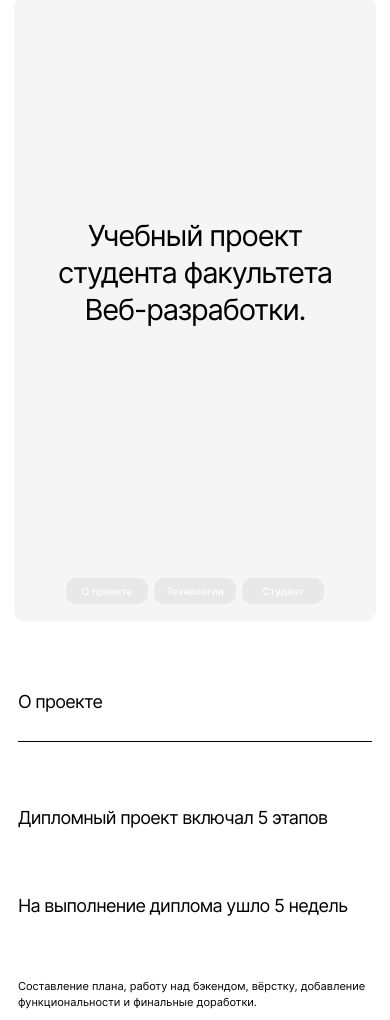
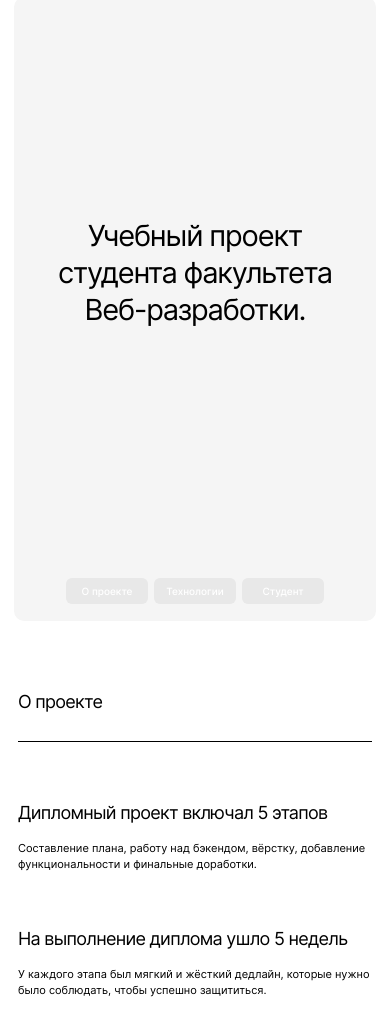
Before and after one commit to enswbl/movies-explorer-frontend, a React app: page / in a window 390 px wide. Shown: the part 80-1100 px from the top of the page. Built offline with nearby package versions, Linux system fonts and the light colour scheme; a web font is replaced by a local one.

Commit message:
feat: добавить переход по кнопкам, немного рефакторинга

```diff
--- a/src/components/AboutMe/AboutMe.js
+++ b/src/components/AboutMe/AboutMe.js
@@ -1,11 +1,11 @@
 import React from 'react';
 import plvn from "../../images/plvn.jpg";
 
-const AboutMe = () => {
+const AboutMe = ({myRef}) => {
 
     return ((
         <>
-            <div className='about-me'>
+            <div className='about-me' ref={myRef}>
 
                 <h2 className="about-project__title">Студент</h2>
 
--- a/src/components/AboutProject/AboutProject.css
+++ b/src/components/AboutProject/AboutProject.css
@@ -43,9 +43,8 @@
     display: grid;
 
     grid-template-columns: 1fr 1fr;
-    grid-template-rows: 1fr 1fr;
+    grid-template-rows: 1fr;
     grid-column-gap: 40px;
-    grid-row-gap: 26px;
 
     justify-content: center;
     align-items: center;
@@ -57,16 +56,15 @@
 
     .about-project__description {
         grid-column-gap: 30px;
-        grid-row-gap: 22px;
         margin: 0 auto 94px 0;
     }
 }
 
 @media (max-width: 460px) {
 
-    .about-project__description { /*TODO, mobile*/
+    .about-project__description {
         grid-template-columns: 1fr;
-        grid-template-rows: 1fr 1fr 1fr 1fr;
+        grid-template-rows: 1fr 1fr;
         grid-row-gap: 56px;
 
         margin: 0 auto 60px;
@@ -78,7 +76,14 @@
     line-height: 24px;
     font-weight: normal;
     letter-spacing: -0.04em;
-    margin: 0;
+    margin: 0 0 26px;
+}
+
+@media (max-width: 768px) {
+
+    .about-project__description-title {
+        margin: 0 0 22px;
+    }
 }
 
 @media (max-width: 460px) {
@@ -86,6 +91,7 @@
     .about-project__description-title {
         font-size: 18px;
         line-height: 22px;
+        margin: 0 0 16px;
     }
 }
 
--- a/src/components/AboutProject/AboutProject.js
+++ b/src/components/AboutProject/AboutProject.js
@@ -1,20 +1,26 @@
 import React from 'react';
 
-const AboutProject = () => {
+const AboutProject = ({myRef}) => {
 
     return ((
         <>
-            <div className='about-project'>
+            <div className='about-project' ref={myRef}>
 
                 <h2 className="about-project__title">О проекте</h2>
 
                 <div className="about-project__description">
-                    <h3 className="about-project__description-title">Дипломный проект включал 5 этапов</h3>
-                    <h3 className="about-project__description-title">На выполнение диплома ушло 5 недель</h3>
-                    <p className="about-project__description-paragraph">Составление плана, работу над бэкендом, вёрстку, добавление функциональности и финальные
+
+<div>
+<h3 className="about-project__description-title">Дипломный проект включал 5 этапов</h3>
+<p className="about-project__description-paragraph">Составление плана, работу над бэкендом, вёрстку, добавление функциональности и финальные
                         доработки.</p>
+</div>
+
+<div>
+<h3 className="about-project__description-title">На выполнение диплома ушло 5 недель</h3>
                     <p className="about-project__description-paragraph">У каждого этапа был мягкий и жёсткий дедлайн, которые нужно было соблюдать, чтобы успешно
                         защититься.</p>
+</div>
                 </div>
 
                 <div className="about-project__stages">
@@ -24,7 +30,6 @@ const AboutProject = () => {
                     <p className="about-project__stages-paragraph">Front-end</p>
                 </div>
 
-
             </div>
         </>
 
--- a/src/components/App/App.js
+++ b/src/components/App/App.js
@@ -1,4 +1,4 @@
-import React from 'react';
+import React, { useRef } from 'react';
 import {Route, Switch} from 'react-router-dom';
 import './App.css';
 import Register from "../Register/Register";
@@ -13,11 +13,16 @@ import AboutProject from "../AboutProject/AboutProject";
 import Techs from "../Techs/Techs";
 import AboutMe from "../AboutMe/AboutMe";
 import Portfolio from "../Portfolio/Portfolio";
-/*import NavTab from "../NavTab/NavTab";
+import NavTab from "../NavTab/NavTab";
+/*
 import Preloader from "../Preloader/Preloader";;*/
 import {CurrentUserContext} from '../../contexts/CurrentUserContext'
 
 function App() {
+
+    const section1Ref = useRef(null);
+    const section2Ref = useRef(null);
+    const section3Ref = useRef(null);
 
     const [currentUser, setCurrentUserState] = React.useState({
         name: '',
@@ -90,14 +95,15 @@ function App() {
                             exact
                             path='/'>
                             <Promo/>
-                            {/* <NavTab/> TODO, links*/}
-                            <AboutProject/>
-                            <Techs/>
-                            <AboutMe/>
+                            <NavTab section1Ref={section1Ref} section2Ref={section2Ref} section3Ref={section3Ref} />
+                            <AboutProject myRef={section1Ref}/>
+                            <Techs myRef={section2Ref}/>
+                            <AboutMe myRef={section3Ref}/>
                             <Portfolio/>
                         </Route>
 
                         <Route path='/movies'>
+                        <SearchForm/>
                             {/*                               <FilterCheckbox/>
                             <MoviesCardList/>
                             <MoviesCard/>*/}
--- a/src/components/Footer/Footer.css
+++ b/src/components/Footer/Footer.css
@@ -43,13 +43,13 @@
 
 .footer__container {
     display: flex;
-    margin: 20px 70px 0;
+    margin: 20px 70px 20px;
 }
 
 @media (max-width: 768px) {
 
     .footer__container {
-        margin: 20px 30px 0;
+        margin: 20px 30px 10px;
         color: #A0A0A0;
     }
 }
--- a/src/components/Header/Header.js
+++ b/src/components/Header/Header.js
@@ -16,7 +16,6 @@ const Header = ({isOpen, useSetIsOpen, useSetIsClose}) => {
 
     return ((
         <header className='header'>
-
 
             {currentPath === '/' &&
             <>
--- /dev/null
+++ b/src/components/NavTab/NavTab.css
@@ -0,0 +1,61 @@
+.navtab {
+    display: flex;
+    justify-content: center;
+    align-items: center;
+    margin: 0 40px 0;
+    padding-top: 151px;
+    padding-bottom: 30px;
+    background-color: #F5F5F5;
+    border-bottom-right-radius: 10px;
+    border-bottom-left-radius: 10px;
+}
+
+@media (max-width: 768px) {
+
+    .navtab {
+        margin: 0 20px 0;
+        padding-top: 314px;
+        padding-bottom: 17px
+    }
+}
+
+@media (max-width: 460px) {
+
+    .navtab {
+        margin: 0 14px 0;
+        padding-top: 250px;
+        padding-bottom: 17px
+    }
+}
+
+.navtab__link {
+    display: flex;
+    justify-content: center;
+    align-items: center;
+    width: 96px;
+    height: 36px;
+    margin-left: 10px;
+    font-size: 12px;
+    line-height: 16px;
+    font-weight: 500;
+    text-align: center;
+    color: #ffffff;
+    background-color: #E8E8E8;
+    border-radius: 6px;
+    text-decoration: inherit;
+    border: none;
+}
+
+.navtab__link:nth-child(1) {
+    margin-left: 0;
+}
+
+@media (max-width: 460px) {
+
+    .navtab__link {
+        width: 82px;
+        height: 26px;
+        margin-left: 6px;
+        font-size: 10px;
+    }
+}
--- /dev/null
+++ b/src/components/NavTab/NavTab.js
@@ -0,0 +1,19 @@
+import React from 'react';
+
+const NavTab = ({section1Ref , section2Ref , section3Ref}) => {
+
+    const scrollTo = element => {
+        element.scrollIntoView({behavior: "smooth"});
+    }
+
+    return ((
+        <>
+            <nav className="navtab">
+                    <button onClick={_ => {scrollTo(section1Ref.current)}} className="navtab__link">О проекте</button>
+                    <button onClick={_ => {scrollTo(section2Ref.current)}} className="navtab__link">Технологии</button>
+                    <button onClick={_ => {scrollTo(section3Ref.current)}} className="navtab__link">Студент</button>
+                </nav>
+        </>
+    ));
+}
+export default NavTab;
--- a/src/components/Navigation/Navigation.css
+++ b/src/components/Navigation/Navigation.css
@@ -1,4 +1,4 @@
-.navigation { /*TODO*/
+.navigation {
     visibility: hidden;
     display: flex;
     flex-direction: column;
@@ -15,7 +15,6 @@
     margin-top: 28px;
     color: #000000;
     text-decoration: inherit;
-
     font-weight: 500;
     font-size: 18px;
     line-height: 22px;
@@ -34,7 +33,6 @@
 
 .header__account_nav {
     margin-top: auto;
-
     font-weight: 500;
     font-size: 18px;
     line-height: 22px;
--- a/src/components/Promo/Promo.css
+++ b/src/components/Promo/Promo.css
@@ -4,7 +4,8 @@
     justify-content: center;
     margin: 0 40px 0;
     background-color: #F5F5F5;
-    border-radius: 10px;
+    border-top-left-radius: 10px;
+    border-top-right-radius: 10px;
 }
 
 
@@ -25,7 +26,7 @@
 .promo__title {
     max-width: 730px;
     width: 100%;
-    margin: 160px auto 151px;
+    margin: 160px auto 0;
     font-size: 50px;
     line-height: 58px;
     font-weight: normal;
@@ -38,7 +39,7 @@
 
     .promo__title {
         max-width: 680px;
-        margin: 350px auto 314px;
+        margin: 350px auto 0;
         font-size: 40px;
         line-height: 52px;
     }
@@ -48,7 +49,7 @@
 
     .promo__title {
         max-width: 430px;
-        margin: 350px auto 314px;
+        margin: 350px auto 0;
         font-size: 40px;
         line-height: 52px;
     }
@@ -58,53 +59,8 @@
 
     .promo__title {
         max-width: 292px;
-        margin: 220px auto 250px;
+        margin: 220px auto 0;
         font-size: 29px;
         line-height: 37px;
     }
 }
-
-.promo__nav {
-    display: flex;
-    justify-content: center;
-    align-items: center;
-    margin-bottom: 30px;
-}
-
-@media (max-width: 460px) {
-
-    .promo__nav {
-        margin-bottom: 17px;
-    }
-}
-
-.promo__link {
-    display: flex;
-    justify-content: center;
-    align-items: center;
-    width: 96px;
-    height: 36px;
-    margin-left: 10px;
-    font-size: 12px;
-    line-height: 16px;
-    font-weight: 500;
-    text-align: center;
-    color: #ffffff;
-    background-color: #E8E8E8;
-    border-radius: 10px;
-    text-decoration: inherit;
-}
-
-.promo__link:nth-child(1) {
-    margin-left: 0;
-}
-
-@media (max-width: 460px) {
-
-    .promo__link {
-        width: 82px;
-        height: 26px;
-        margin-left: 6px;
-        font-size: 10px;
-    }
-}
--- a/src/components/Promo/Promo.js
+++ b/src/components/Promo/Promo.js
@@ -4,16 +4,9 @@ const Promo = () => {
 
     return ((
         <>
-
             <div className="promo">
 
                 <h1 className="promo__title">Учебный проект студента факультета Веб-разработки.</h1>
-
-                <nav className="promo__nav"> {/*TODO, nav, links*/}
-                    <a href="#" className="promo__link">О проекте</a>
-                    <a href="#" className="promo__link">Технологии</a>
-                    <a href="#" className="promo__link">Студент</a>
-                </nav>
 
             </div>
 
--- a/src/components/SearchForm/SearchForm.css
+++ b/src/components/SearchForm/SearchForm.css
@@ -1,4 +1,4 @@
-.search-form { /*TODO*/
+.search-form {
     display: flex;
     justify-content: center;
     align-items: center;
--- a/src/components/Techs/Techs.js
+++ b/src/components/Techs/Techs.js
@@ -1,11 +1,11 @@
 import React from 'react';
 
-const Techs = () => {
+const Techs = ({myRef}) => {
 
 
     return ((
         <>
-            <div className="promo"> {/* TODO*/}
+            <div className="promo" ref={myRef}> {/* TODO*/}
 
                 <h2 className="about-project__title">Технологии</h2>
 
--- a/src/index.css
+++ b/src/index.css
@@ -18,7 +18,6 @@
 @import url(components/Techs/Techs.css);
 @import url(components/AboutMe/AboutMe.css);
 @import url(components/Portfolio/Portfolio.css);
-
+@import url(components/NavTab/NavTab.css);
 /*
-@import url(components/NavTab/NavTab.css);
 @import url(components/Preloader/Preloader.css);*/
```
Also changed, not shown: src/components/Header/Header.css (+1 -11 lines), src/components/Footer/Footer.js (line endings or trailing spaces).
